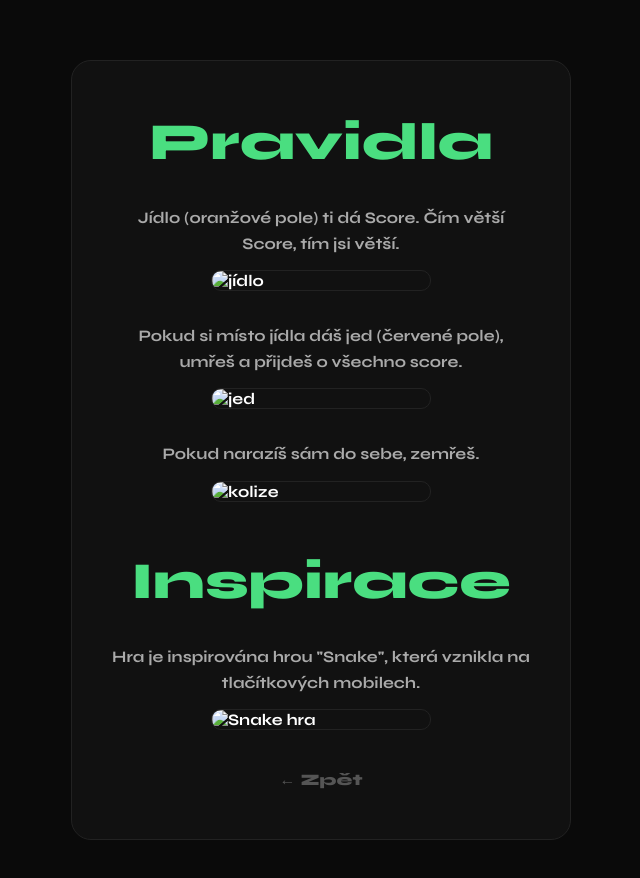
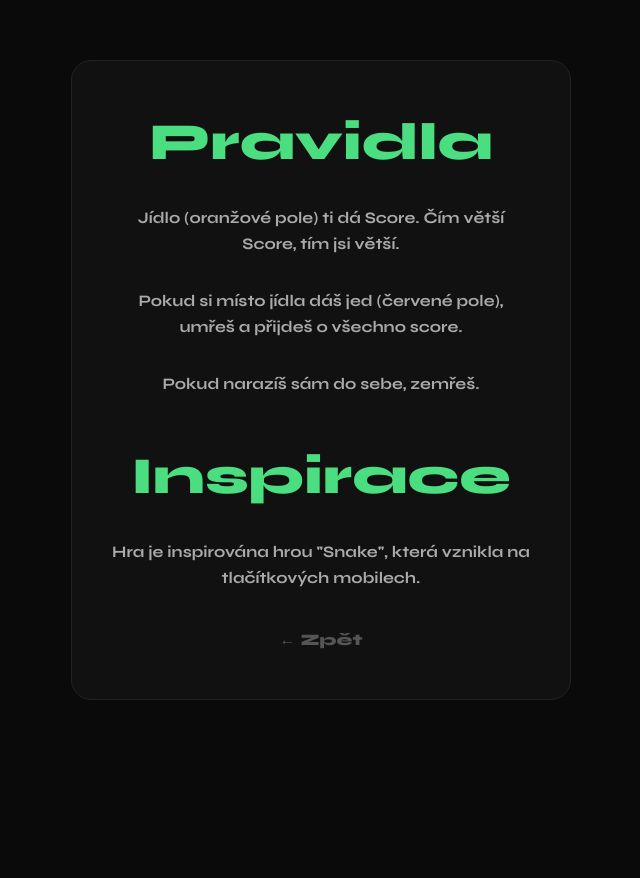
Before and after one commit to TobiasZicha/Hadik, a plain HTML site: page pravidla.html in a window 1280 px wide. Shown: the whole page, without its empty margins (319-959 px from the left). After the commit the page ends 800 px from the top, so only its background shows below. Drawn offline with Linux system fonts and the light colour scheme.

Commit message:
nakonec je tohle finalni verze protoze mi obrazky ze stare z nejakeho duvodu nesli commitnout takze bohuzel neuvidite starou verzi :(

```diff
--- a/pravidla.html
+++ b/pravidla.html
@@ -86,23 +86,23 @@
 
     <div class="rule">
         <p>Jídlo (oranžové pole) ti dá Score. Čím větší Score, tím jsi větší.</p>
-        <img src="pictures/Hadík - Google Chrome 01.12.2023 20_07_22.png" alt="jídlo">
+
     </div>
 
     <div class="rule">
         <p>Pokud si místo jídla dáš jed (červené pole), umřeš a přijdeš o všechno score.</p>
-        <img src="pictures/Hadík - Google Chrome 01.12.2023 19_57_50.png" alt="jed">
+
     </div>
 
     <div class="rule">
         <p>Pokud narazíš sám do sebe, zemřeš.</p>
-        <img src="pictures/Hadík - Google Chrome 03.12.2023 0_46_17.png" alt="kolize">
+
     </div>
 
     <h1 class="section">Inspirace</h1>
     <div class="rule">
         <p>Hra je inspirována hrou "Snake", která vznikla na tlačítkových mobilech.</p>
-        <img src="pictures/F0OAxfCX0AA-7wg.jpg" alt="Snake hra">
+
     </div>
 
     <a href="index.html" class="back">← Zpět</a>
```
